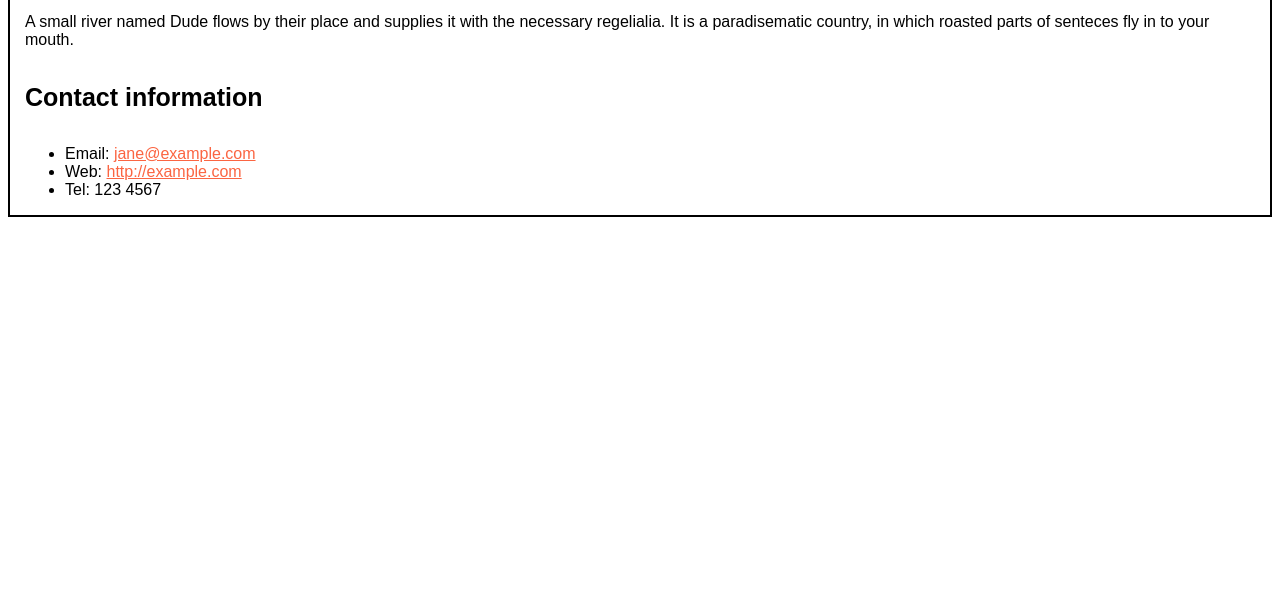
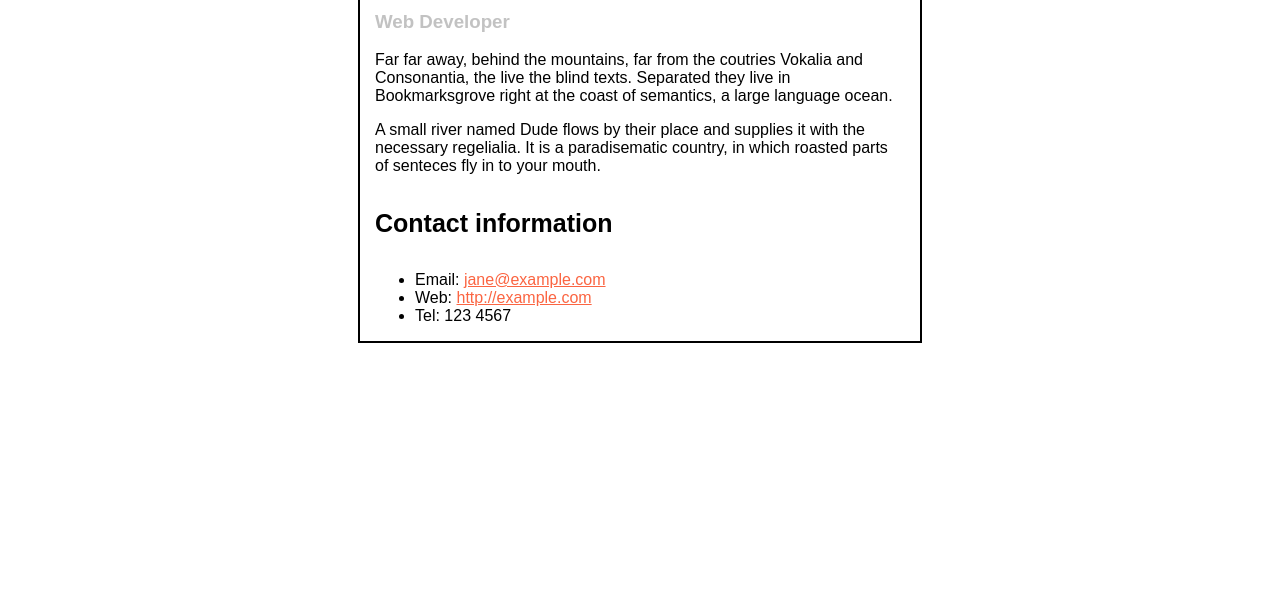
Before and after one commit to 2022-SEMII-DESIV-G2/calderon-carlos, a plain HTML site: page lab6/index.html in a window 1280 px wide. Shown: the part 196-800 px from the top of the page. Drawn offline with Linux system fonts and the light colour scheme.

Commit message:
Laboratorio 6 | V: 2.0 'Corriguiendo CSS'

```diff
--- a/lab6/index.css
+++ b/lab6/index.css
@@ -1,5 +1,8 @@
 html{
     font-family: Arial, Helvetica, sans-serif;
+    padding-top: 90px;
+    padding-left: 350px;
+    padding-right: 350px;
 }
 
 .lab6{
```
